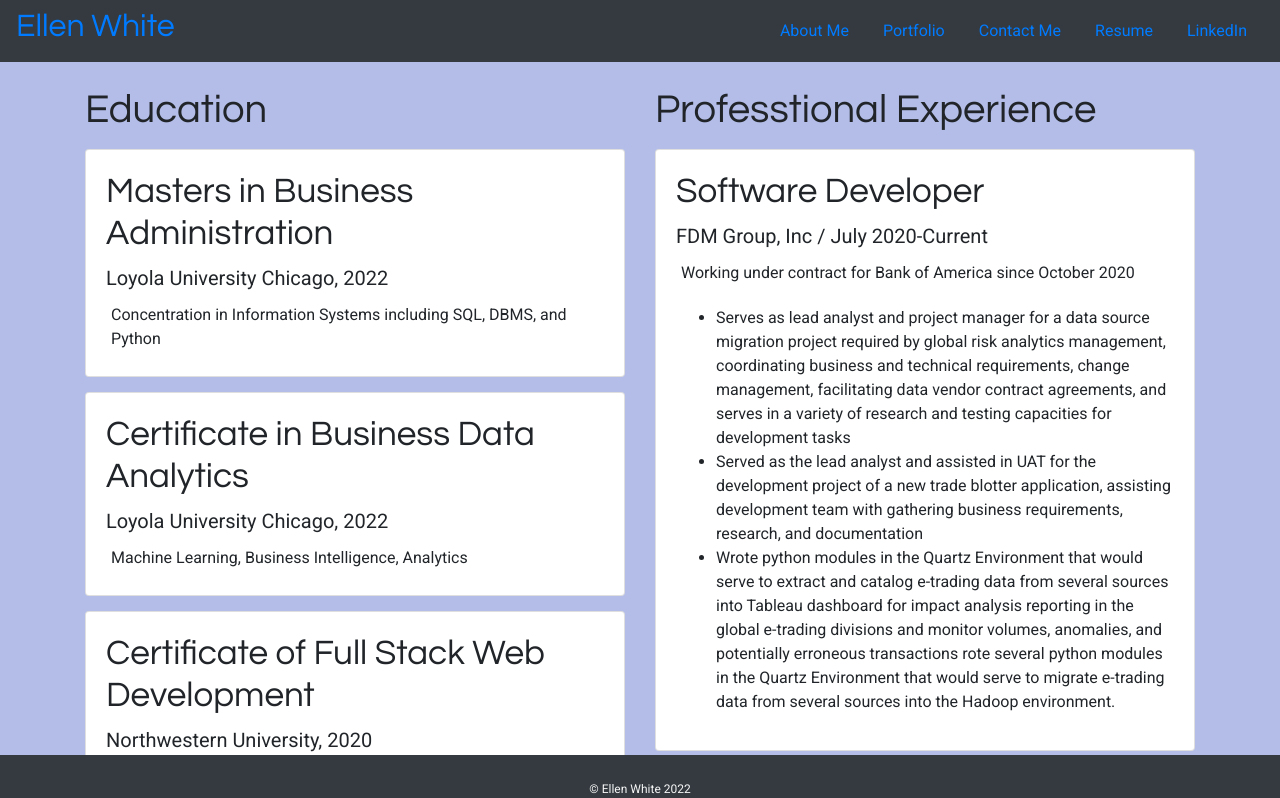
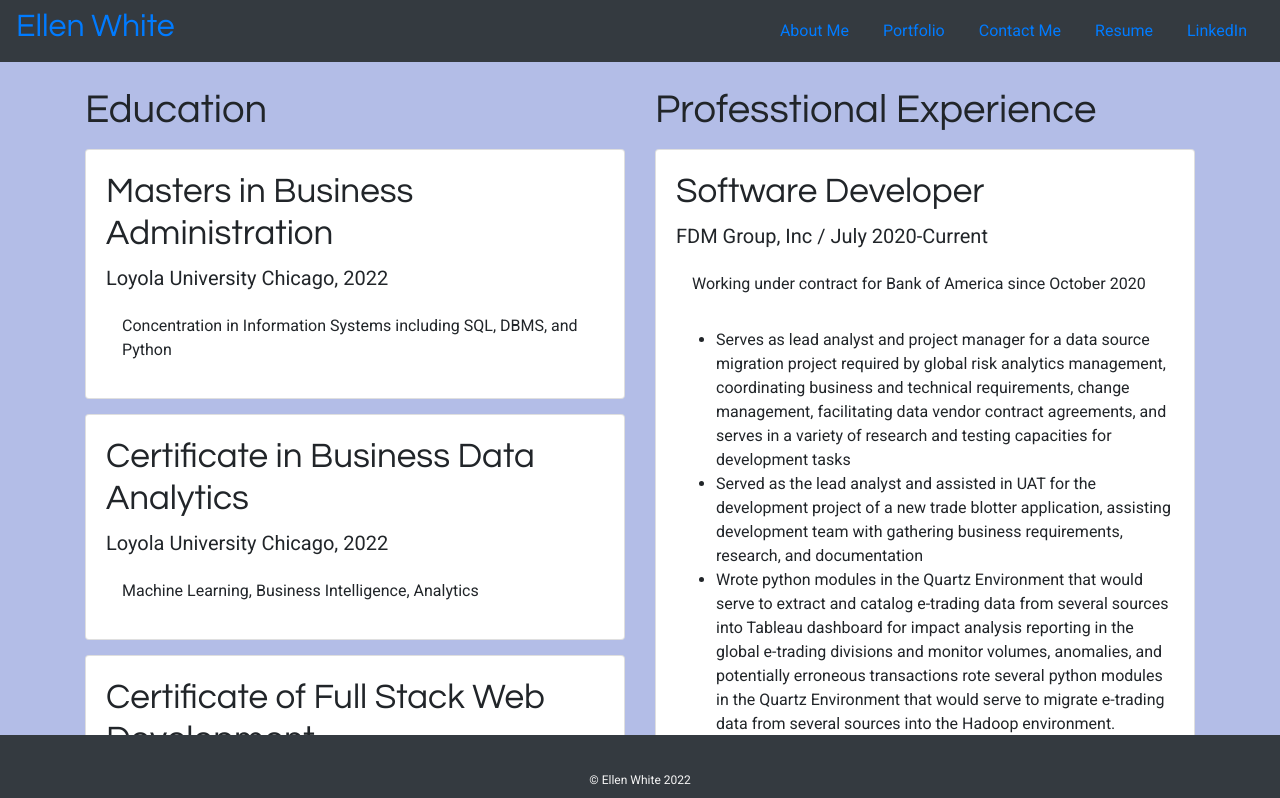
Before and after one commit to evwhite2/react-portfolio, a React (Create React App) app in the folder client/: page /resume in a window 1280 px wide. Shown: the top 798 px of the page. Built offline with nearby package versions, Linux system fonts and the light colour scheme.

Commit message:
fixing footer

```diff
--- a/client/src/Components/Footer.js
+++ b/client/src/Components/Footer.js
@@ -11,7 +11,8 @@ var style = {
     position: "fixed",
     left: "0",
     bottom: "0",
-    height: "45px",
+    height: "65px",
+    verticleAlign: "middle",
     width: "100%",
 };
 
--- a/client/src/Components/style.css
+++ b/client/src/Components/style.css
@@ -16,7 +16,7 @@ h3 {
 }
 p{
     font-family: 'Roboto', sans-serif;
-    padding:5px;
+    padding:16px;
 }
 
 /* classes */
@@ -32,7 +32,7 @@ p{
 .detsBody{
     font-family: 'Roboto', sans-serif;
     text-align: center;
-    padding: 8px;
+    padding: 10px;
 }
 
 .detsHead{
```
Also changed, not shown: 1 other file (tests, documents, lock files or other folders).
